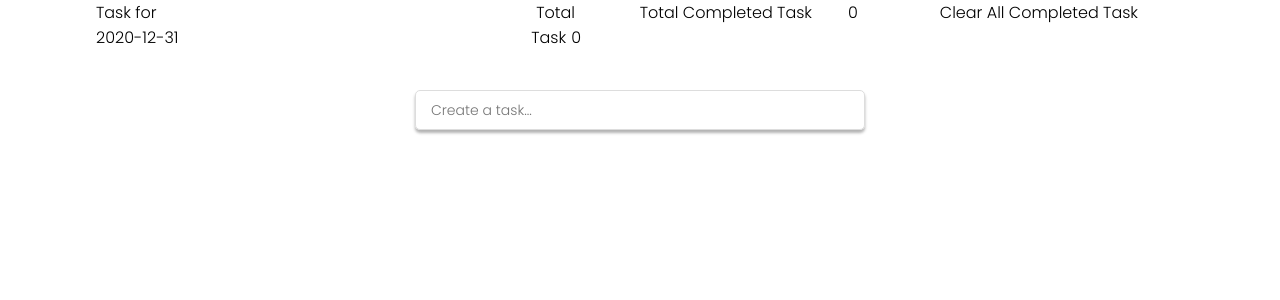
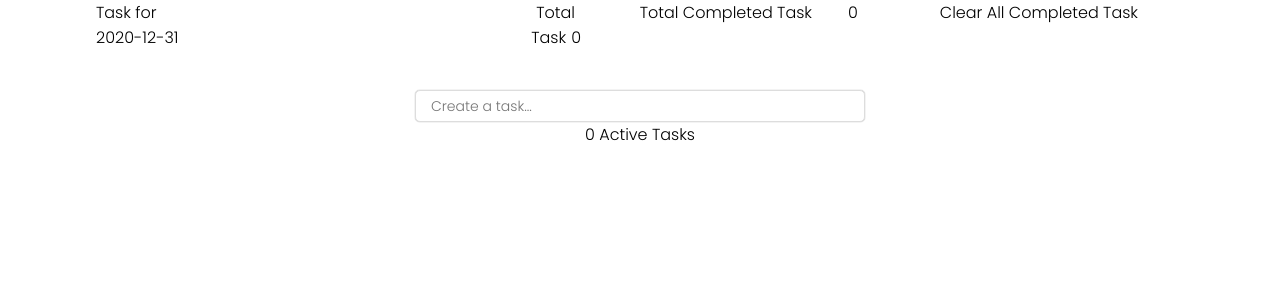
Before and after one commit to Georgedev2/task-app, a React (Create React App) app: page / in a window 1280 px wide. Shown: the top 300 px of the page. Built offline with nearby package versions, Linux system fonts and the light colour scheme.

Commit message:
added some changes to the project

```diff
--- a/src/App.js
+++ b/src/App.js
@@ -82,7 +82,18 @@ function App() {
 
   //TURN THE INPROGRESS PROPERTY OF THE CLICKED TASK TO TRUE
   const handleInprogress = (id) => {
-    const taskListCopy = taskList.map((task) => {
+    //When Inprogress button is clicked turn all task whose completed==true to false then return the modified task
+    let taskListCopy = taskList.map((task) => {
+      if (task.id === id) {
+        task.completed = false;
+        return task;
+      } else {
+        return task;
+      }
+    });
+
+    // then turn all the all task whose inprogress==false except for the one that was clicked to true
+    taskListCopy = taskList.map((task) => {
       if (task.id === id) {
         task.inprogress = true;
         return task;
@@ -96,7 +107,18 @@ function App() {
 
   //TURN THE COMPLETED PROPERTY OF THE CLICKED TASK TO TRUE
   const handleCompleted = (id) => {
-    const taskListCopy = taskList.map((task) => {
+    //When completed button is clicked turn all task whose inprogress==true to true
+    let taskListCopy = taskList.map((task) => {
+      if (task.id === id) {
+        task.inprogress = false;
+        return task;
+      } else {
+        return task;
+      }
+    });
+
+    // then turn all the all task whose completed==false except for the one that was clicked to false
+    taskListCopy = taskList.map((task) => {
       if (task.id === id) {
         task.completed = true;
         return task;
@@ -114,6 +136,7 @@ function App() {
     );
     setCompletedTask(totalCompletedTasks.length);
   };
+
   // CLOSE MENU MODAL
   const closeTaskMenu = () => {
     const taskListCopy = taskList.map((task) => {
@@ -138,6 +161,9 @@ function App() {
         <div>
           <TaskInput addToTaskList={addToTaskList} />
         </div>
+        <div className='all-tasks-title'>
+          <span>{taskList.length} Active Tasks</span>
+        </div>
         <TaskList
           taskList={taskList}
           setTasklist={setTasklist}
@@ -158,3 +184,13 @@ function App() {
 
 export default App;
 //git commmit -a -m
+
+/*  window.addEventListener('click', () => {
+    const taskListCopy = taskList.map((task) => {
+      task.openTaskModal = false;
+      return task;
+    });
+
+    sync(taskListCopy);
+    //openTaskModal
+  }); */
--- a/src/App.scss
+++ b/src/App.scss
@@ -1,13 +1,19 @@
-@import url("https://fonts.googleapis.com/css2?family=Poppins:wght@300&family=Roboto:wght@300&display=swap");
+@import url('https://fonts.googleapis.com/css2?family=Poppins:wght@300&family=Roboto:wght@300&display=swap');
 
 * {
   margin: 0;
   padding: 0;
   box-sizing: border-box;
-  font-family: "Poppins", sans-serif;
+  font-family: 'Poppins', sans-serif;
 }
-.App-header {
-  height: 50px;
-  margin-bottom: 40px;
-
+.App {
+  .App-header {
+    height: 50px;
+    margin-bottom: 40px;
+  }
+  .all-tasks-title {
+    min-width: 450px;
+    text-align:center;
+    margin: 0 auto;
+  }
 }
--- a/src/components/task-input/task-input.scss
+++ b/src/components/task-input/task-input.scss
@@ -7,12 +7,13 @@
     cursor: pointer;
     border: 1px solid #ddd;
     padding: 0 15px;
-    height: 40px;
+    height: 32px;
     font-size: 14px;
     box-sizing: border-box;
     border-radius: 5px;
     background-color: transparent;
     outline: none;
-    box-shadow: 0 3px 3px rgba(0, 0, 0, 0.3);
+   // box-shadow: 0 3px 3px rgba(0, 0, 0, 0.3);
+    box-shadow: 0px 0px 1px grey;
   }
 }
--- a/src/components/task-list/task-list.scss
+++ b/src/components/task-list/task-list.scss
@@ -1,6 +1,6 @@
 .task-list {
   width: fit-content;
-  margin: 50px auto;
+  margin: 15px auto;
 
   .a-task {
     display: flex;
@@ -12,13 +12,17 @@
     /*   width: fit-content; */ /* this will make the with of the row adapt to it with of it content */
     min-width: 450px;
     border-radius: 2px;
-    padding: 5px 15px;
+    padding: 0px 15px;
     box-sizing: border-box !important;
     border-radius: 5px;
     margin: 10px 10px;
     font-size: 14px !important;
     text-transform: capitalize;
-    box-shadow: 0 3px 3px rgba(0, 0, 0, 0.3);
+    //box-shadow: 0 3px 3px rgba(0, 0, 0, 0.3);
+    box-shadow: 0px 0px 1px grey;
+  /*   &:hover {
+      background-color: rgba(219, 218, 218, 0.5);
+    } */
   }
   // Additinal style the get applied to each task depending on the state of the task which could be INPROGRESS, COMPLETED,
   .inprogress {
```
Also changed, not shown: 1 other file (tests, documents, lock files or other folders).
